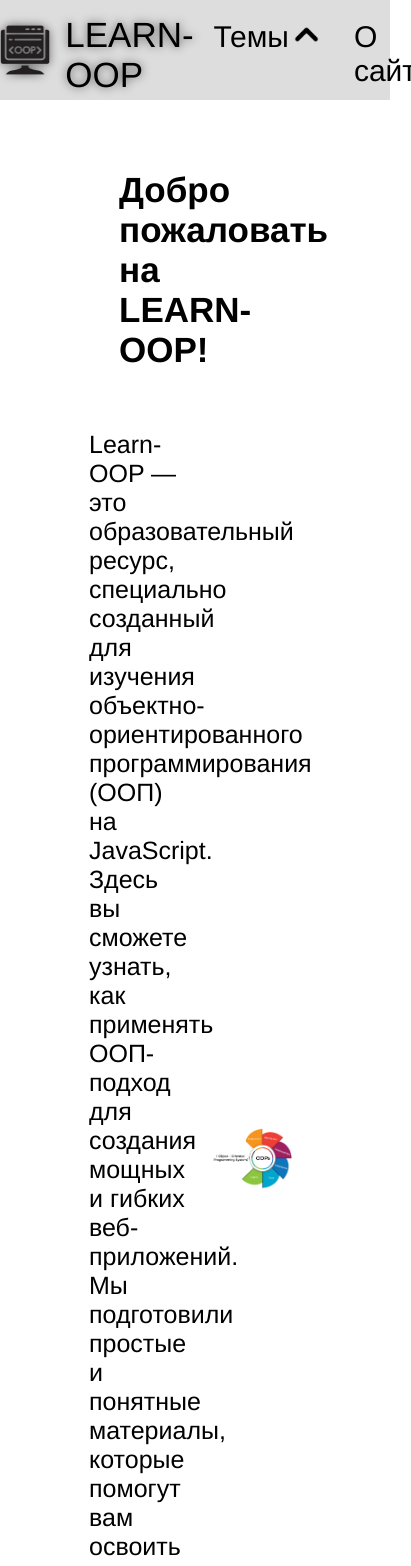
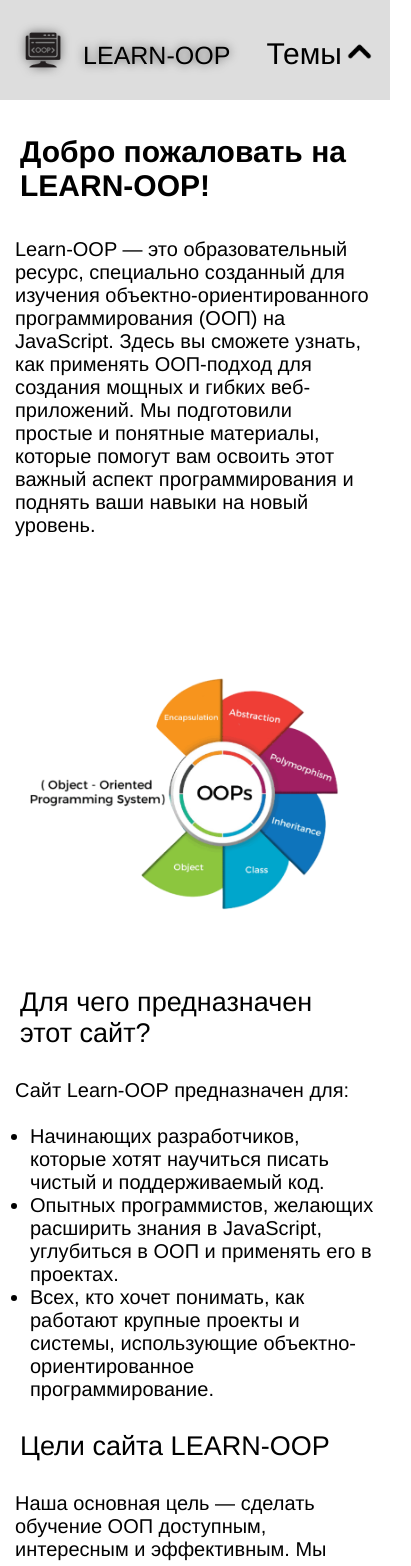
Before and after one commit to Osminojka98/learn-oop-web, a React (Create React App) app: page /main in a window 390 px wide. Shown: the top 1566 px of the page, 411 px wide, since content can reach past the window. Built offline with nearby package versions, Linux system fonts and the light colour scheme.

Commit message:
add basic adaptive

```diff
--- a/src/App.scss
+++ b/src/App.scss
@@ -21,3 +21,22 @@ body {
 	padding: 50px;
 	margin: 0px 10%;
 }
+
+
+
+@media screen and (max-width: 1200px) {
+	.container {
+		width: 96%;
+		margin: 0px 2%;
+		padding: 20px;
+	}
+}
+
+
+@media screen and (max-width: 500px) {
+	.container {
+		width: 100%;
+		margin: 0;
+		padding: 15px;
+	}
+}
--- a/src/components.scss
+++ b/src/components.scss
@@ -24,3 +24,36 @@
 		font-size: 25px;
 	}
 }
+
+
+@media screen and (max-width: 500px) {
+	.title {
+		font-size: 30px;
+		margin: 5px;
+	}
+
+	.subtitle {
+		font-size: 27px;
+		margin: 5px;
+	}
+
+	.prgh {
+		ul, ol {
+			margin-left: 15px;
+			padding: 0;
+		}
+	}
+}
+
+@media screen and (max-width: 400px) {
+	.prgh {
+		font-size: 20px;
+
+		ul li {
+			font-size: 20px;
+		}
+		ol li {
+			font-size: 20px;
+		}
+	}
+}
--- a/src/components/footer/Footer.scss
+++ b/src/components/footer/Footer.scss
@@ -10,3 +10,12 @@
 		font-size: 20px;
 	}
 }
+
+
+@media screen and (max-width: 400px) {
+	.footer{
+		&__site-name, &__contacts {
+			font-size: 15px;
+		}
+	}
+}
--- a/src/components/header/Header.jsx
+++ b/src/components/header/Header.jsx
@@ -7,8 +7,23 @@ class Header extends React.Component {
 		super(props);
 		this.state = {
 			isMenuVisible: false,
-		};
-	}
+      isLargeScreen: window.innerWidth >= 1200,
+    };
+  }
+
+  componentDidMount() {
+    window.addEventListener('resize', this.handleResize);
+  }
+
+  componentWillUnmount() {
+    window.removeEventListener('resize', this.handleResize);
+  }
+
+  handleResize = () => {
+    this.setState({ isLargeScreen: window.innerWidth >= 1000 });
+  };
+
+
 
 	handleMouseEnter = () => {
 		this.setState({ isMenuVisible: true });
@@ -42,17 +57,22 @@ class Header extends React.Component {
 							<NavLink to="/inheritance" className="themes-menu__link">Наследование</NavLink>
 							<NavLink to="/encapsulating" className="themes-menu__link">Инкапсуляция</NavLink>
 							<NavLink to="/polymorphysm" className="themes-menu__link">Полиморфизм</NavLink>
+
+							{(!this.state.isLargeScreen) ?
+								<NavLink to="/testing" className="themes-menu__link">Тестирование</NavLink> : ""}
+
+							{!this.state.isLargeScreen ?
+								<NavLink to="/about" className="themes-menu__link">О сайте</NavLink> : ""}
 						</div>
 					</div>
 
-					<NavLink to="/about" className="navbar__link">О сайте</NavLink>
+					{this.state.isLargeScreen ?
+					<NavLink to="/about" className="navbar__link">О сайте</NavLink> : ""}
+
+					{this.state.isLargeScreen ?
 					<NavLink to="/testing" className="navbar__link">Тестирование</NavLink>
-				</div>
+					: ""}
 
-				<div className="header__course">
-					Записаться на курс по JS
-					<br />
-					<a href="tel:+78005553535">8 800 555 35 35</a>
 				</div>
 			</header>
 		);
--- a/src/components/header/header.scss
+++ b/src/components/header/header.scss
@@ -98,7 +98,7 @@
 				padding: 15px;
 				background: #ddd;
 				border: 1px solid #ccc;
-				left: -50px;
+				left: -60px;
 				border-radius: 10px;
 				opacity: 0;
 				transform: translateY(-10px);
@@ -153,24 +153,6 @@
 			}
 		}
 	}
-
-	&__course {
-		font-size: 25px;
-		text-align: center;
-
-		a {
-			color: black;
-			font-size: 25px;
-
-			&:hover {
-				color: #777;
-			}
-
-			&:active {
-				color: #aaa;
-			}
-		}
-	}
 }
 
 
@@ -184,3 +166,27 @@
 		font-size: 25px;
 	}
 }
+
+@media screen and (max-width: 750px) {
+	.header__course {
+		display: none;
+	}
+}
+
+@media screen and (max-width: 450px) {
+	.header__logo {
+		.logo__icon {
+			width: 50px;
+			height: 50px;
+		}
+		.logo__title {
+			font-size: 25px;
+		}
+	}
+}
+
+@media screen and (max-width: 350px) {
+	.header {
+		flex-direction: column;
+	}
+}
--- a/src/components/mainPage/MainPage.jsx
+++ b/src/components/mainPage/MainPage.jsx
@@ -22,7 +22,7 @@ class MainPage extends React.Component {
 					<div className="welcome__img"></div>
 				</div>
 
-				<div className="subtitle">Для чего предназначек это сайт?</div>
+				<div className="subtitle">Для чего предназначен этот сайт?</div>
 
 				<div className="prgh">
 				Сайт Learn-OOP предназначен для: <br /><br />
@@ -38,7 +38,7 @@ class MainPage extends React.Component {
 				<div className="subtitle">Цели сайта LEARN-OOP</div>
 
 				<div className="prgh">
-					Наша основная цель — сделать обучение ООП доступным, интересным и эффективным. Мы стремимся помочь вам:
+					Наша основная цель — сделать обучение ООП доступным, интересным и эффективным. Мы стремимся помочь вам: <br /><br />
 
 					<ol>
 						<li>Понять основы объектно-ориентированного программирования: инкапсуляция, наследование, полиморфизм и абстракция.</li>
--- a/src/components/mainPage/MainPage.scss
+++ b/src/components/mainPage/MainPage.scss
@@ -32,8 +32,8 @@
 	}
 
 	&__img {
-		width: 500px;
-		height: 500px;
+		width: 50%;
+		height: 400px;
 		background: url(./../../pics/oop-man.png);
 		background-position:  center center;
 		background-repeat: no-repeat;
@@ -41,3 +41,31 @@
 		border-radius: 35px;
 	}
 }
+
+
+
+@media screen and (max-width:900px) {
+	.welcome {
+		flex-direction: column;
+
+		&__prgh {
+			width: 100%;
+		}
+
+		&__img {
+			width: 100%;
+		}
+	}
+
+	.site-about {
+		flex-direction: column-reverse;
+
+		&__prgh {
+			width: 100%;
+		}
+
+		&__img {
+			width: 100%;
+		}
+	}
+}
```
